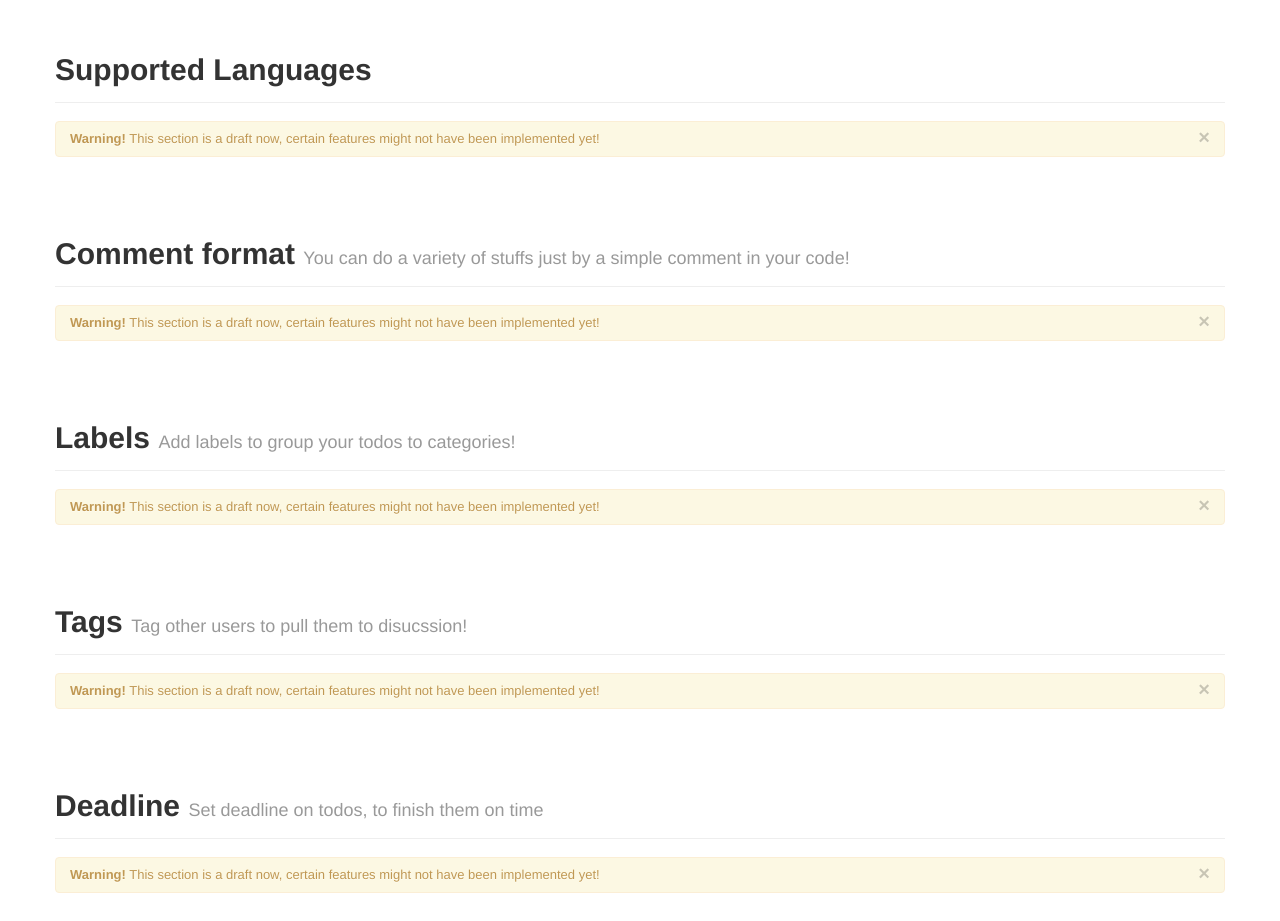
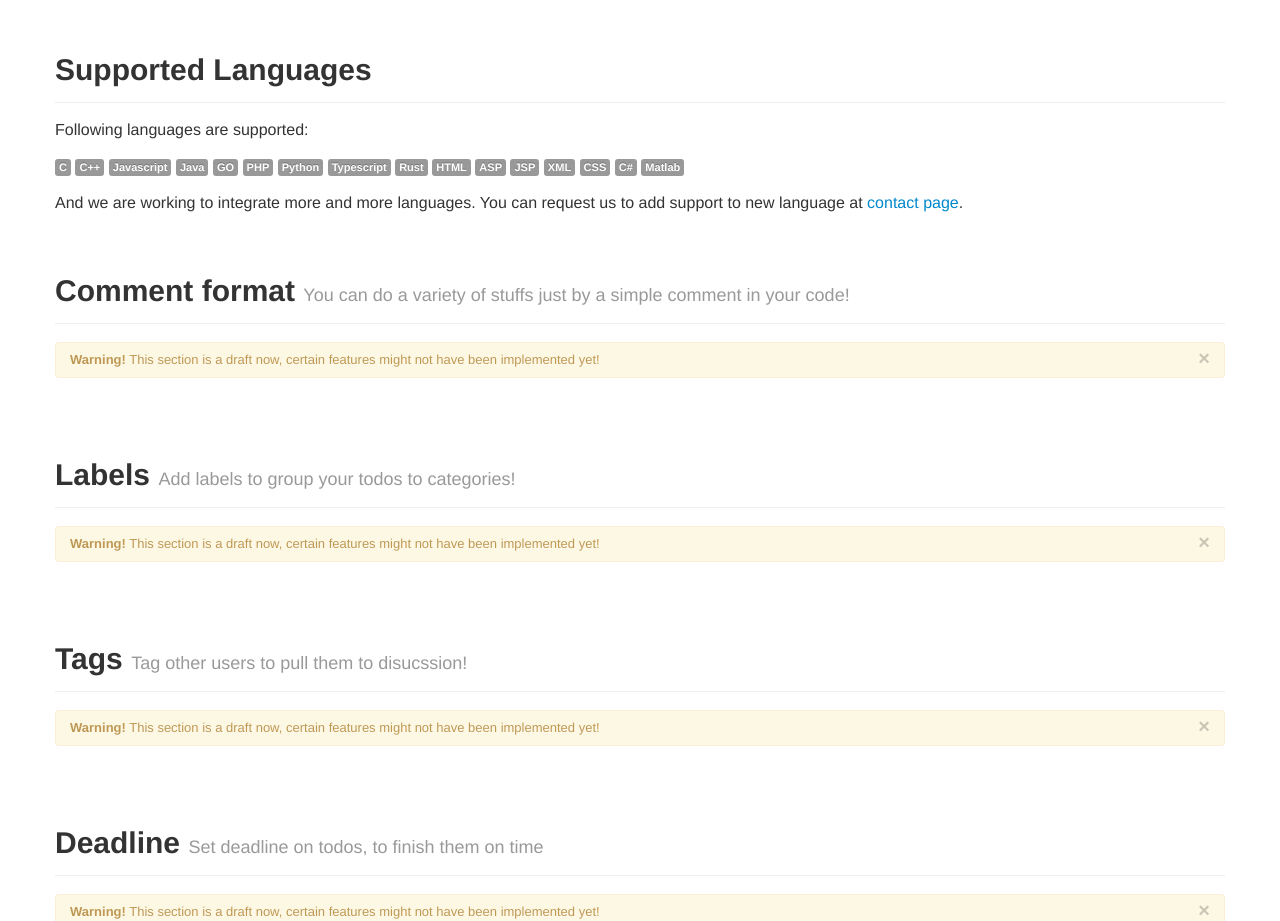
Before and after one commit to todofy/documentation, a plain HTML site: page index.html in a window 1280 px wide. Shown: the part 3260-4181 px from the top of the page. Drawn offline with Linux system fonts and the light colour scheme.

Commit message:
added supported lang info

```diff
--- a/index.html
+++ b/index.html
@@ -165,9 +165,26 @@ blockquote {
   <div class="page-header">
     <h1>Supported Languages</h1>
   </div>
-  <div class="alert">
-    <a class="close" data-dismiss="alert">×</a>
-    <strong>Warning!</strong> This section is a draft now, certain features might not have been implemented yet!
+  <div class="info">
+    Following languages are supported:<br><br>
+    <span class="label">C</span>
+    <span class="label">C++</span>
+    <span class="label">Javascript</span>
+    <span class="label">Java</span>
+    <span class="label">GO</span>
+    <span class="label">PHP</span>
+    <span class="label">Python</span>
+    <span class="label">Typescript</span>
+    <span class="label">Rust</span>
+    <span class="label">HTML</span>
+    <span class="label">ASP</span>
+    <span class="label">JSP</span>
+    <span class="label">XML</span>
+    <span class="label">CSS</span>
+    <span class="label">C#</span>
+    <span class="label">Matlab</span>
+    <br><br>
+    And we are working to integrate more and more languages. You can request us to add support to new language at <a href="https://todofy.org/contact">contact page</a>.
   </div>
 </section> <!-- format -->
 
```
